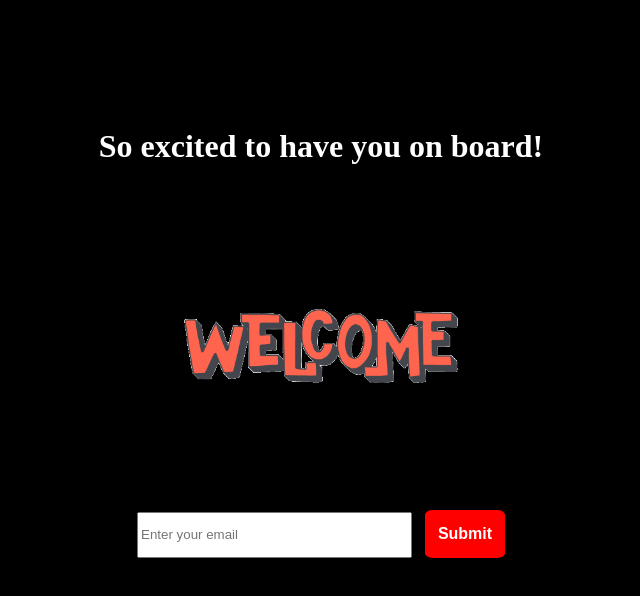
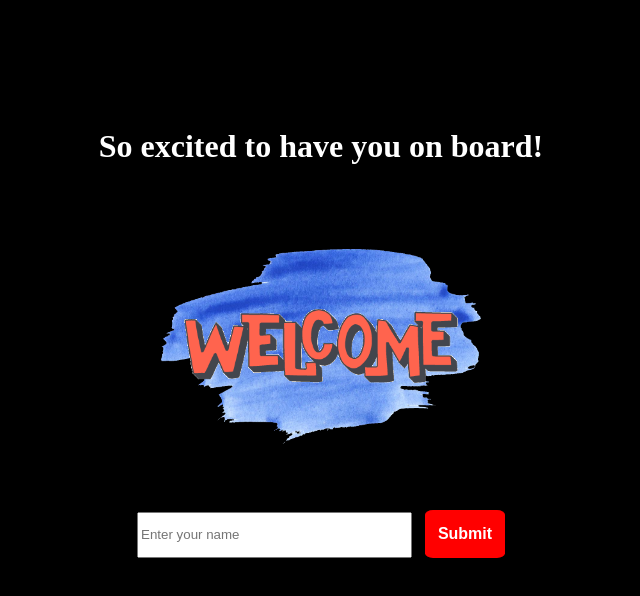
Before and after one commit to eligregl/onboardingAngular, an Angular app: page / in a window 1280 px wide. Shown: the top 596 px of the page, without its empty margins (319-959 px from the left). Built offline with nearby package versions, Linux system fonts and the light colour scheme.

Commit message:
Angular tweak

```diff
--- a/src/app/app.component.html
+++ b/src/app/app.component.html
@@ -1,6 +1,6 @@
-<h1 class="title">So excited to have you on board!</h1>
-    <img src="../../../assets/images/welcome.png" alt="welcome-image" class="welcome-image">
-    <form class="formGroup">
-        <input type="text" placeholder="Enter your email" class="emailInput">
-        <input type="submit" class="inputButton">
-    </form>
+<h1 class="title">{{ title }}</h1>
+<img [src]="'../../../assets/images/welcome.png'" alt="welcome-image" class="welcome-image">
+<form class="formGroup">
+    <input type="text" placeholder="Enter your name" class="nameInput">
+    <input type="submit" class="inputButton">
+</form>
--- a/src/app/app.component.ts
+++ b/src/app/app.component.ts
@@ -6,5 +6,6 @@ import { Component, OnInit, Input } from '@angular/core';
   styleUrls: ['./app.component.css']
 })
 export class AppComponent {
-
+  title: string = 'So excited to have you on board!'
+  imageUrl: string;
 }
--- a/src/app/app.module.ts
+++ b/src/app/app.module.ts
@@ -1,11 +1,12 @@
 import { BrowserModule } from '@angular/platform-browser';
 import { NgModule } from '@angular/core';
+import { FormsModule } from '@angular/forms'
 
 import { AppComponent } from './app.component';
 
 @NgModule({
   declarations: [AppComponent],
-  imports: [BrowserModule],
+  imports: [BrowserModule, FormsModule],
   providers: [],
   bootstrap: [AppComponent],
   exports: [AppComponent]
--- a/src/styles.css
+++ b/src/styles.css
@@ -11,11 +11,12 @@ body {
     padding: 0px;
     height: 20em;
     width: auto;
+    background-image: url('./assets/images/colorstrokes.png');
+    background-size: contain;
+    background-repeat: no-repeat;
+    background-position: center;
 }
-.formGroup {
-
-}
-.emailInput {
+.nameInput {
     margin-right: 1em;
     height: 3em;
     width: 20em;
```
Also changed, not shown: src/app/shared/shared.module.ts (added, +9 -0 lines), src/assets/images/colorstrokes.png (added).
